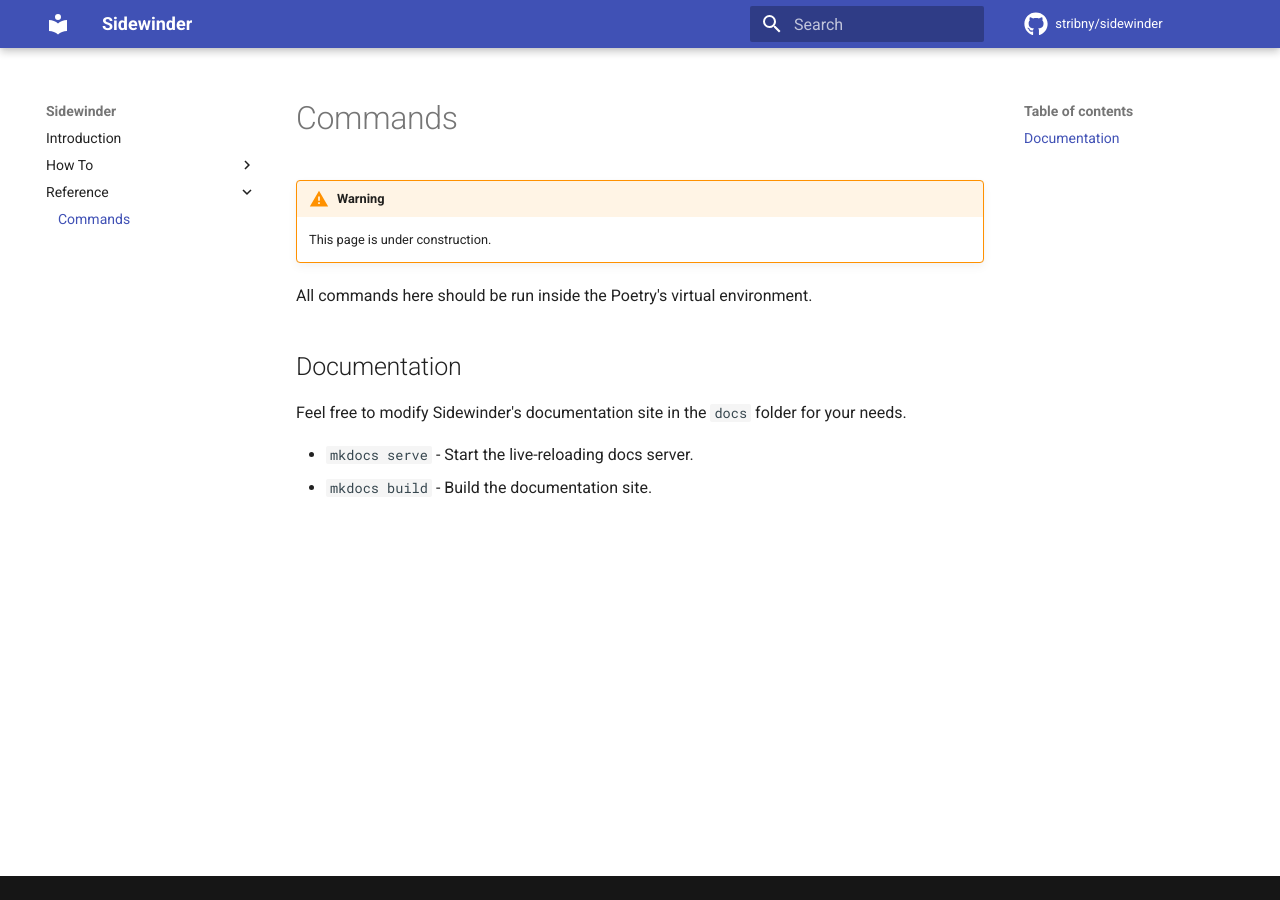
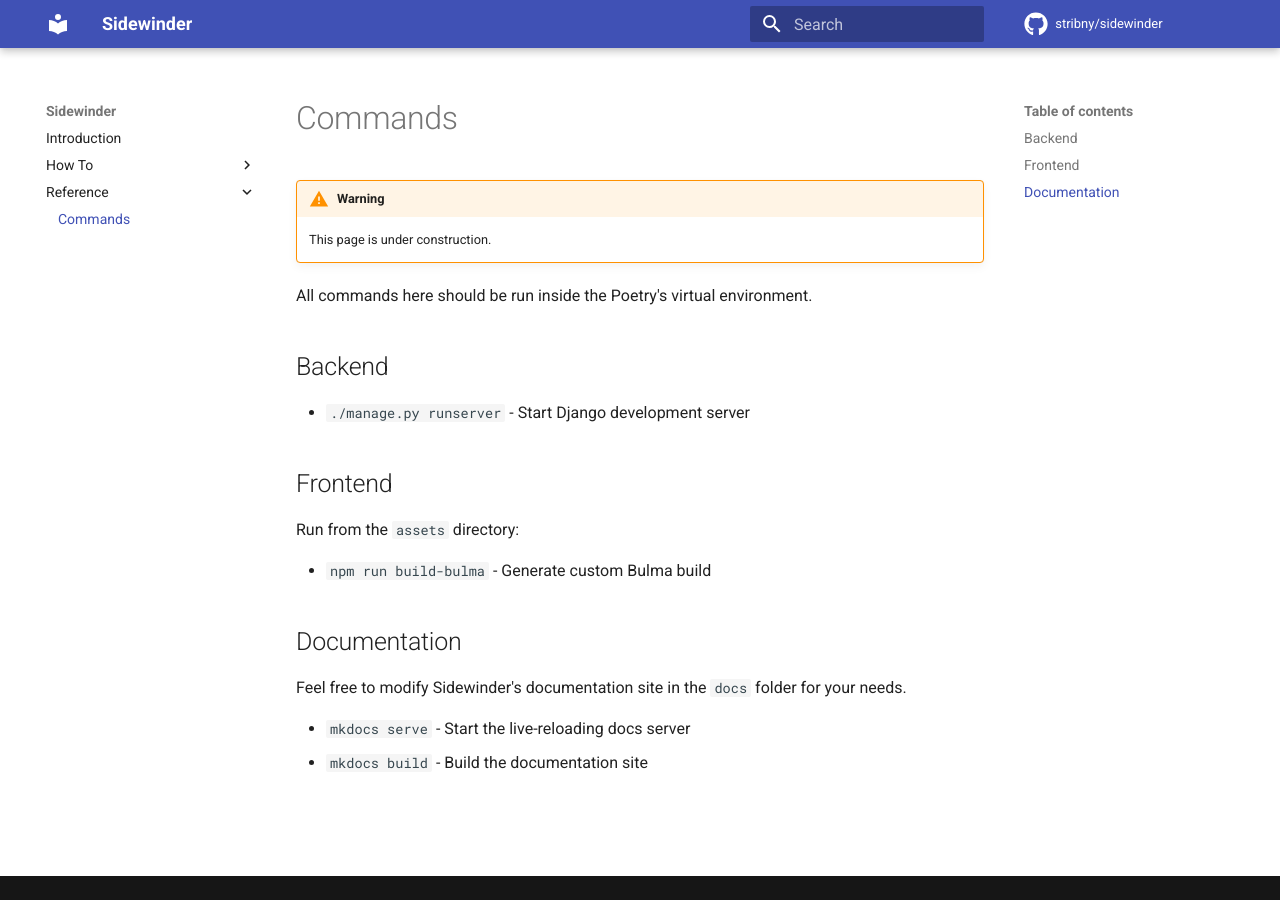
Before and after one commit to stribny/sidewinder, an MkDocs documentation site: the page built from docs/reference/commands.md, in a window 1280 px wide. Built offline with MkDocs 1.6.1 and Material for MkDocs 9.7.7, drawn with Linux system fonts in a browser that asks for light colours; comment, search, counter and statistics services are not loaded.

Commit message:
docs: Add info on using Bulma

```diff
--- a/docs/reference/commands.md
+++ b/docs/reference/commands.md
@@ -6,9 +6,19 @@
 
 All commands here should be run inside the Poetry's virtual environment.
 
+## Backend
+
+* `./manage.py runserver` - Start Django development server
+
+## Frontend
+
+Run from the `assets` directory:
+
+* `npm run build-bulma` - Generate custom Bulma build
+
 ## Documentation
 
 Feel free to modify Sidewinder's documentation site in the `docs` folder for your needs.
 
-* `mkdocs serve` - Start the live-reloading docs server.
-* `mkdocs build` - Build the documentation site.
+* `mkdocs serve` - Start the live-reloading docs server
+* `mkdocs build` - Build the documentation site
--- a/mkdocs.yml
+++ b/mkdocs.yml
@@ -20,6 +20,7 @@
       - Configuration: 'howto/configuration.md'
       - Run the project: 'howto/run.md'
       - Administration: 'howto/admin.md'
+      - Frontend: 'howto/frontend.md'
       - Testing: 'howto/testing.md'
       - Deployment: 'howto/deployment.md'
     - Reference:
```
Also changed, not shown: docs/howto/frontend.md (added, +20 -0 lines).
